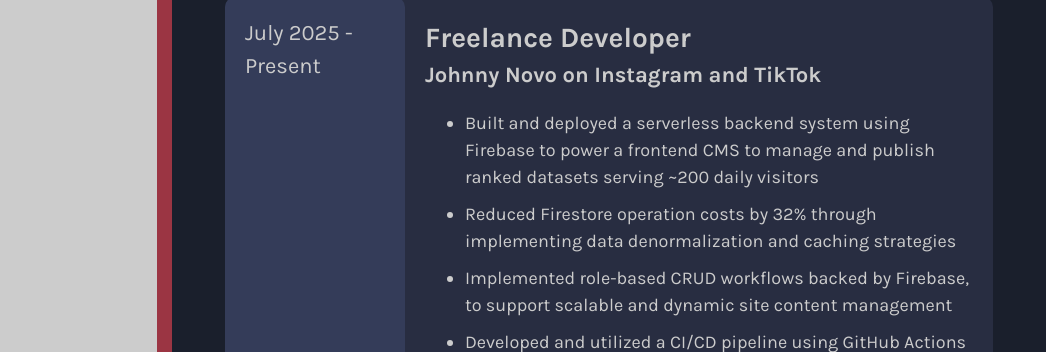
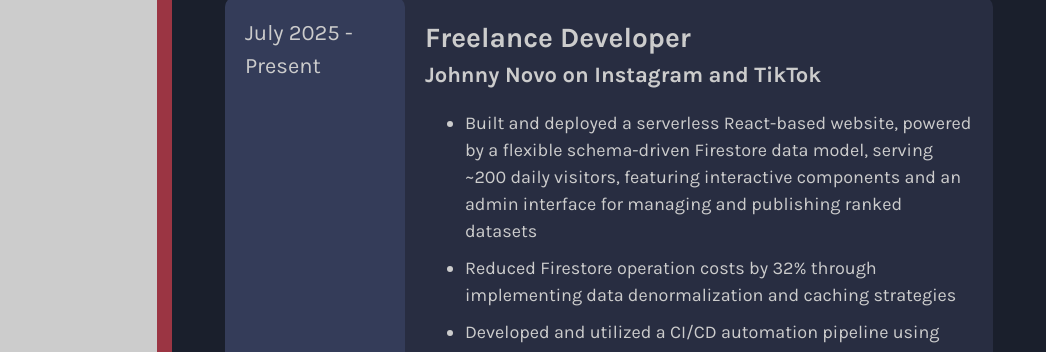
Before and after one commit to tomtomh512/tomtomh512.github.io, a plain HTML site: page index.html in a window 1280 px wide. Shown: the part 448-800 px from the top of the page, 234-1280 px from the left. Drawn offline with Linux system fonts and the light colour scheme.

Commit message:
revised experience

```diff
--- a/index.html
+++ b/index.html
@@ -69,16 +69,13 @@
                 <h3> Johnny Novo on Instagram and TikTok </h3>
                 <ul>
                     <li>
-                        Built and deployed a serverless backend system using Firebase to power a frontend CMS to manage and publish ranked datasets serving ~200 daily visitors
+                        Built and deployed a serverless React-based website, powered by a flexible schema-driven Firestore data model, serving ~200 daily visitors, featuring interactive components and an admin interface for managing and publishing ranked datasets
                     </li>
                     <li>
                         Reduced Firestore operation costs by 32% through implementing data denormalization and caching strategies
                     </li>
                     <li>
-                        Implemented role-based CRUD workflows backed by Firebase, to support scalable and dynamic site content management
-                    </li>
-                    <li>
-                        Developed and utilized a CI/CD pipeline using GitHub Actions to enable continuous testing, automated build validation, and rapid production deployments
+                        Developed and utilized a CI/CD automation pipeline using GitHub Actions to enable continuous testing, automated build validation, and rapid production deployments, eliminating manual release overhead and improving production reliability
                     </li>
                 </ul>
 
```
